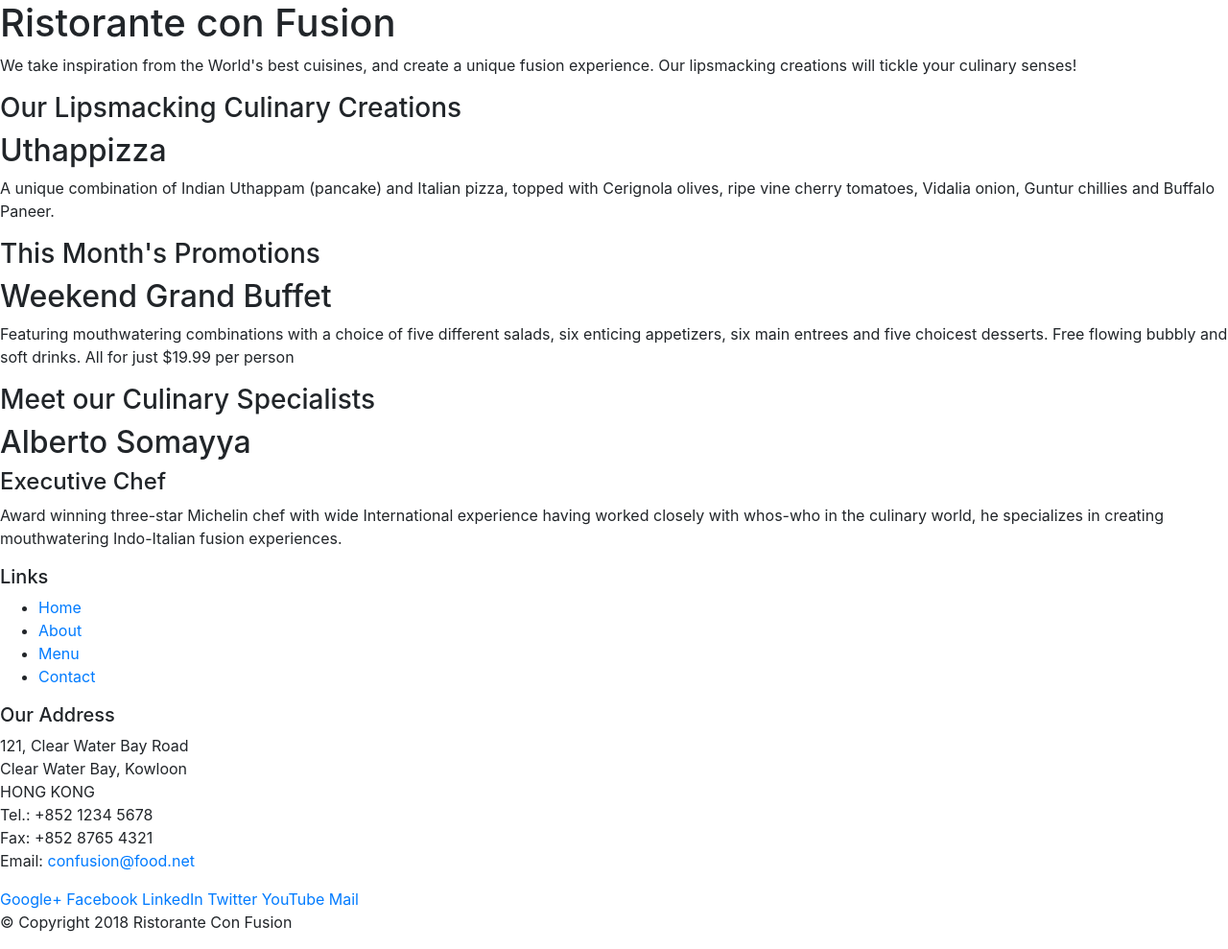
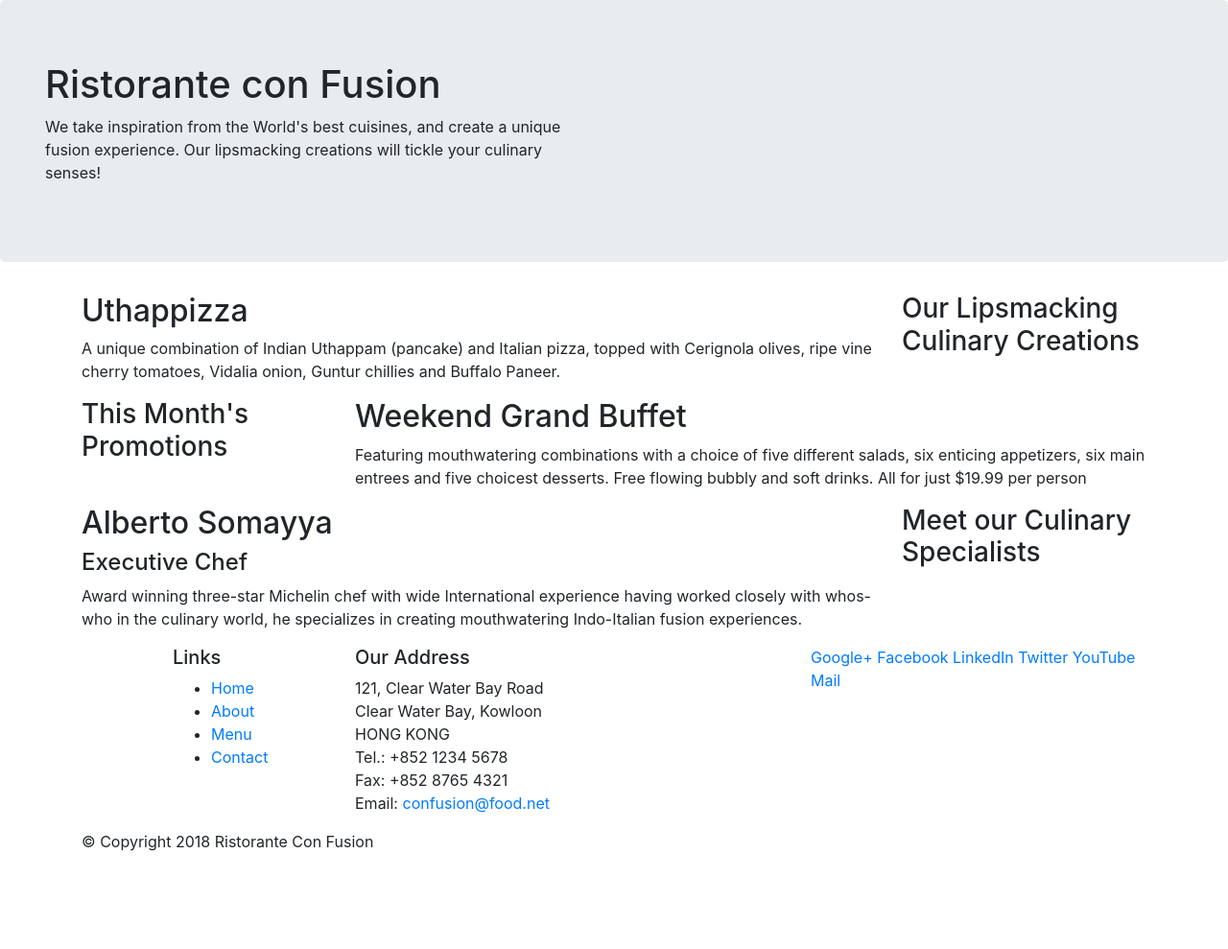
Before and after one commit to 50tarcisiopieroni/Coursera-Bootstrap, a website: page conFusion/index.html in a window 1280 px wide. Shown: the whole page at 96% size. After the commit the page ends 905 px from the top, so only its background shows below. Drawn offline with nearby package versions, Linux system fonts and the light colour scheme.

Commit message:
Bootstrap Grid Part 1

```diff
--- a/conFusion/index.html
+++ b/conFusion/index.html
@@ -14,58 +14,52 @@
 </head>
 
 <body>
-
-    <header>
+    <header class="jumbotron" >
         <div>
             <div>
-                <div>
+                <div class="col-12 col-sm-6">
                     <h1>Ristorante con Fusion</h1>
                     <p>We take inspiration from the World's best cuisines, and create a unique fusion experience. Our lipsmacking creations will tickle your culinary senses!</p>
                 </div>
-                <div>
+                <div class="col-12 col-sm">
                 </div>
             </div>
         </div>
     </header>
-
-    <div>
-        <div>
-            <div>
+    <div class="container">
+        <div class="row">
+            <div class="col-12 col-sm-4 order-sm-last col-md-3">
                 <h3>Our Lipsmacking Culinary Creations</h3>
             </div>
-            <div>
+            <div class="col col-sm order-sm-first col-md">
                 <h2>Uthappizza</h2>
                 <p>A unique combination of Indian Uthappam (pancake) and Italian pizza, topped with Cerignola olives, ripe vine cherry tomatoes, Vidalia onion, Guntur chillies and Buffalo Paneer.</p>
             </div>
         </div>
-
-
-        <div>
-            <div>
+        <div class="row">
+            <div class="col-12 col-sm-4 col-md-3">
                 <h3>This Month's Promotions</h3>
             </div>
-            <div>
+            <div class="col col-sm col-md">
                 <h2>Weekend Grand Buffet</h2>
                 <p>Featuring mouthwatering combinations with a choice of five different salads, six enticing appetizers, six main entrees and five choicest desserts. Free flowing bubbly and soft drinks. All for just $19.99 per person </p>
             </div>
         </div>
-
-        <div>
-            <div>
+        <div class="row">
+            <div class="col-12 col-sm-4 order-sm-last col-md-3">
                 <h3>Meet our Culinary Specialists</h3>
             </div>
-            <div>
+            <div class="col col-sm order-sm-first col-md">
                 <h2>Alberto Somayya</h2>
                 <h4>Executive Chef</h4>
                 <p>Award winning three-star Michelin chef with wide International experience having worked closely with whos-who in the culinary world, he specializes in creating mouthwatering Indo-Italian fusion experiences. </p>
             </div>
         </div>
     </div>
-
     <footer>
-        <div>
-            <div>
-                <div>
+        <div class="container">
+            <div class="row">
+                <div class="col-4 offset-1 col-sm-2">
                     <h5>Links</h5>
                     <ul>
                         <li><a href="#">Home</a></li>
@@ -74,7 +68,7 @@
                         <li><a href="#">Contact</a></li>
                     </ul>
                 </div>
-                <div>
+                <div class="col-7 col-sm-5">
                     <h5>Our Address</h5>
                     <address>
 		              121, Clear Water Bay Road<br>
@@ -85,7 +79,7 @@
 		              Email: <a href="mailto:confusion@food.net">confusion@food.net</a>
 		           </address>
                 </div>
-                <div>
+                <div class="col-12 col-sm-4">
                     <div>
                         <a href="http://google.com/+">Google+</a>
                         <a href="http://www.facebook.com/profile.php?id=">Facebook</a>
@@ -96,8 +90,8 @@
                     </div>
                 </div>
            </div>
-           <div>
-                <div>
+           <div class="row">
+                <div class="col-auto">
                     <p>© Copyright 2018 Ristorante Con Fusion</p>
                 </div>
            </div>
```
